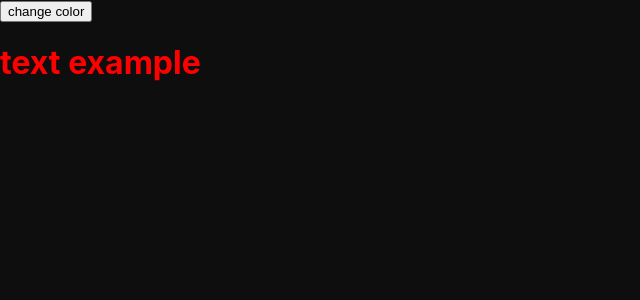
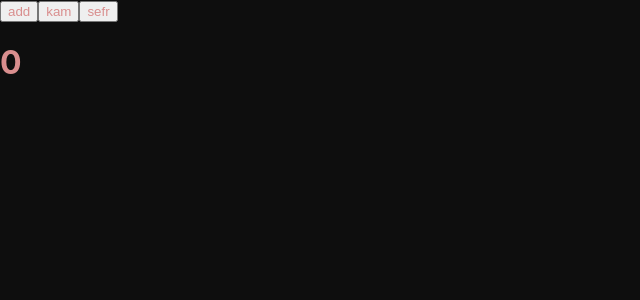
Before and after one commit to MianajiAli/react-1, a React (Create React App) app: page / in a window 1280 px wide. Shown: the top 300 px of the page, without its empty margins (0-640 px from the left). Built offline with nearby package versions, Linux system fonts and the light colour scheme.

Commit message:
useStateHooktamrin

```diff
--- a/src/App.css
+++ b/src/App.css
@@ -1,10 +1,6 @@
 body{
   background-color: #0e0e0e;
 }
-
-.success{
-  background-color: #50ec02;
+*{
+  color: #d98e8e;
 }
-.warning {
-  background-color: red;
-}
--- a/src/App.js
+++ b/src/App.js
@@ -1,4 +1,4 @@
-import {UseStateHook} from "./useStateHook";
+import {UseStateHook} from "./useStateHooktamrin";
 
 import "./App.css";
 
--- /dev/null
+++ b/src/useStateHooktamrin.js
@@ -0,0 +1,13 @@
+import { useState } from "react";
+export const UseStateHook = () => {
+  let[number,setNumber] = useState(0)
+
+  return (
+    <div>
+      <button onClick={()=>{setNumber(number+1)}}>add</button>
+      <button onClick={()=>{setNumber(number-1)}}>kam</button>
+      <button onClick={()=>{setNumber(number=0)}}>sefr</button>
+    <h1>{number}</h1>
+    </div>
+  );
+};
```
